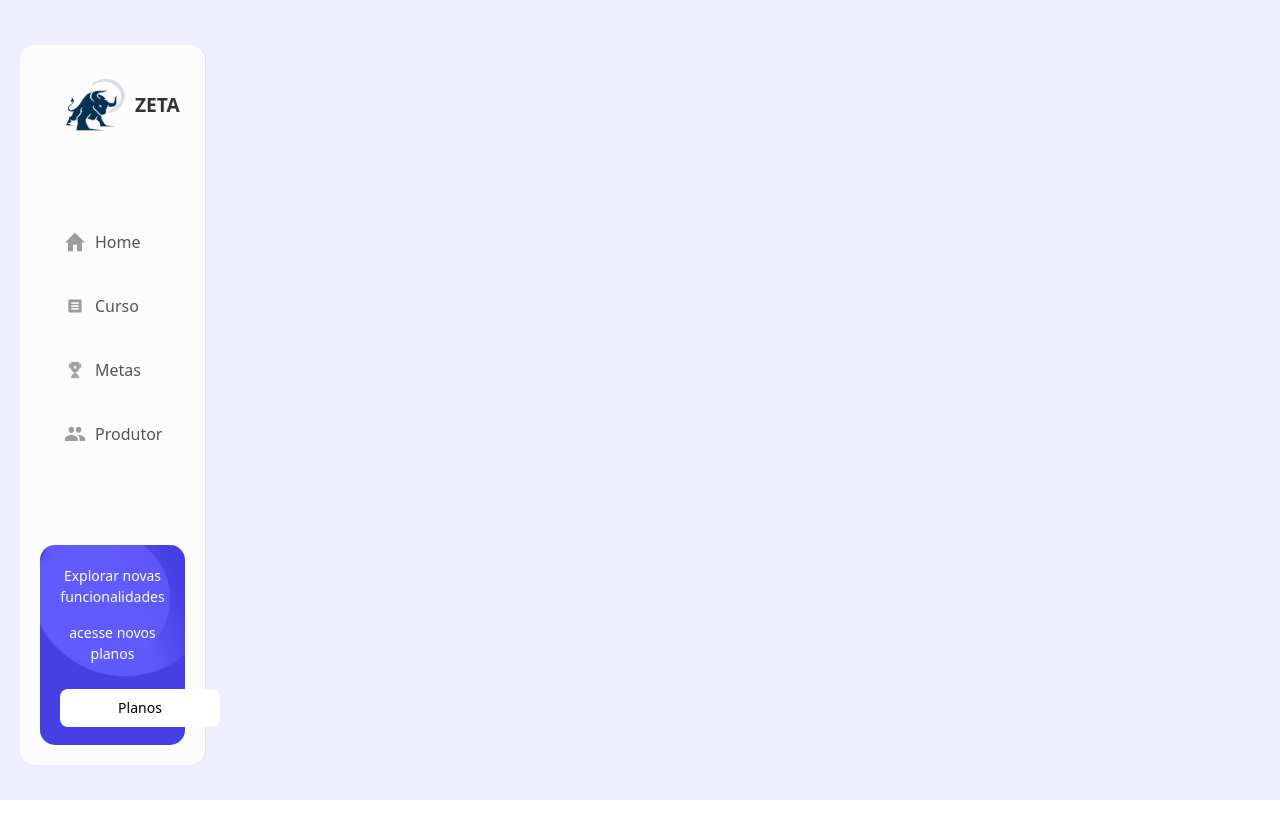
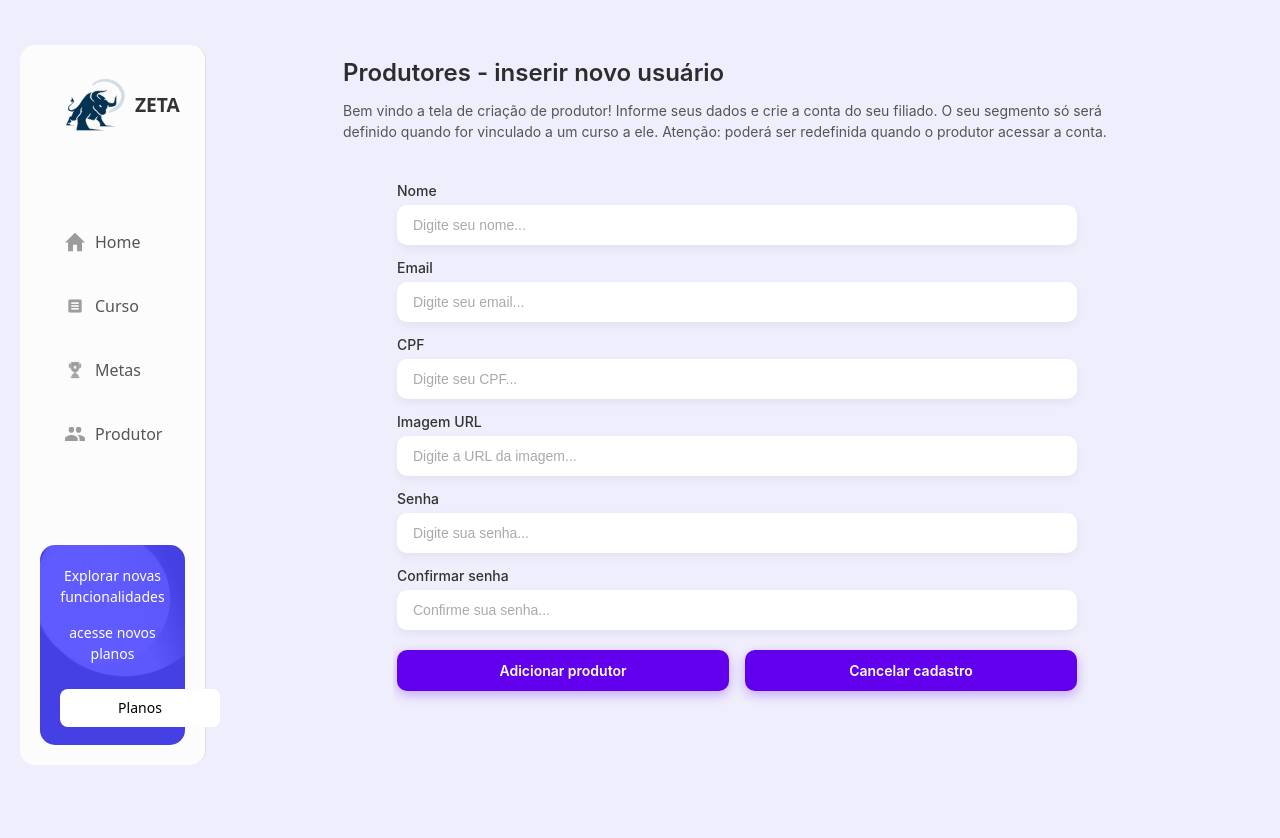
Before and after one commit to ZETA-Inter/Zeta-Web-Site, a React (Vite) app: page /worker/create in a window 1280 px wide. Before the commit the page ends 800 px from the top, so only its background shows below. Built offline with nearby package versions, Linux system fonts and the light colour scheme.

Commit message:
feat: Screen create worker

```diff
--- a/src/App.jsx
+++ b/src/App.jsx
@@ -6,6 +6,7 @@ import Produtor from "./pages/Produtor/Produtor";
 import Curso from "./pages/Curso/Curso";
 import Metas from "./pages/Metas/Metas";
 import CreateMetas from "./pages/CreateMetas/CreateMetas"
+import CreateProdutor from "./pages/CreateProdutor/CreateProdutor";
 
 function App() {
   return (
@@ -20,6 +21,7 @@ function App() {
             <Route path="/metas" element={<Metas />} />
             <Route path="/produtor" element={<Produtor />} />
             <Route path="/metas/create/:goalId?" element={<CreateMetas />} />
+            <Route path="/worker/create" element={<CreateProdutor />} />
           </Routes>
         </div>
       </div>
--- /dev/null
+++ b/src/pages/CreateProdutor/CreateProdutor.jsx
@@ -0,0 +1,149 @@
+import React, { useState } from 'react';
+import { useParams, useNavigate } from 'react-router-dom';
+import workerService from '../../services/workerService';
+import styles from './CreateProdutor.module.css'; // O arquivo CSS Module
+
+const getInitialData = (key, defaultValue) => {
+    const saved = localStorage.getItem(key);
+    if (saved) {
+        return JSON.parse(saved);
+    }
+    return defaultValue;
+};
+
+function CreateProdutor() {
+    const { companyId } = useParams();
+    const navigate = useNavigate();
+
+    const [nome, setNome] = useState(getInitialData('produtor_nome', ''));
+    const [email, setEmail] = useState(getInitialData('produtor_email', ''));
+    const [cpf, setCpf] = useState(getInitialData('produtor_cpf', ''));
+    const [imgUrl, setImgUrl] = useState('');
+    const [senha, setSenha] = useState('');
+    const [confirmarSenha, setConfirmarSenha] = useState('');
+
+    const handleSubmit = async (e) => {
+        e.preventDefault();
+        if (senha !== confirmarSenha) {
+            alert("As senhas não coincidem!");
+            return;
+        }
+        try {
+            const newWorker = {
+                name: nome,
+                email: email,
+                cpf: cpf,
+                password: senha,
+                active: true
+            };
+            const createdWorker = await workerService.createWorker(newWorker);
+            alert(`Produtor ${createdWorker.name} criado com sucesso!`);
+
+
+            localStorage.removeItem('produtor_nome');
+            localStorage.removeItem('produtor_email');
+            localStorage.removeItem('produtor_cpf');
+
+            navigate(`/company/${companyId}/produtores`);
+
+        } catch (error) {
+            console.error("Erro ao criar produtor: ", error);
+            alert("Erro ao criar produtor. Por favor, tente novamente.");
+        }
+    };
+
+    const handleCancel = () => {
+        setNome('');
+        setEmail('');
+        setCpf('');
+        setSenha('');
+        setConfirmarSenha('');
+        navigate(-1);
+    };
+
+    return (
+        <main className={styles.mainContent}>
+            <header>
+                <h1>Produtores - inserir novo usuário</h1>
+                <p>Bem vindo a tela de criação de produtor! Informe seus dados e crie a conta do seu filiado. O seu segmento só será definido quando for vinculado a um curso a ele. Atenção: poderá ser redefinida quando o produtor acessar a conta.</p>
+            </header>
+
+            <form className={styles.createUserForm} onSubmit={handleSubmit}>
+                <div className={styles.formGroup}>
+                    <label htmlFor="nome">Nome</label>
+                    <input
+                        type="text"
+                        id="nome"
+                        placeholder="Digite seu nome..."
+                        value={nome}
+                        onChange={(e) => setNome(e.target.value)}
+                    />
+                </div>
+
+                <div className={styles.formGroup}>
+                    <label htmlFor="email">Email</label>
+                    <input
+                        type="email"
+                        id="email"
+                        placeholder="Digite seu email..."
+                        value={email}
+                        onChange={(e) => setEmail(e.target.value)}
+                    />
+                </div>
+
+                <div className={styles.formGroup}>
+                    <label htmlFor="cpf">CPF</label>
+                    <input
+                        type="text"
+                        id="cpf"
+                        placeholder="Digite seu CPF..."
+                        value={cpf}
+                        onChange={(e) => setCpf(e.target.value)}
+                    />
+                </div>
+
+                <div className={styles.formGroup}>
+                    <label htmlFor="imgUrl">Imagem URL</label>
+                    <input
+                        type="text"
+                        id="imgUrl"
+                        placeholder="Digite a URL da imagem..."
+                        value={imgUrl}
+                        onChange={(e) => setImgUrl(e.target.value)}
+                    />
+                </div>
+
+                <div className={styles.formGroup}>
+                    <label htmlFor="senha">Senha</label>
+                    <input
+                        type="password"
+                        id="senha"
+                        placeholder="Digite sua senha..."
+                        value={senha}
+                        onChange={(e) => setSenha(e.target.value)}
+                    />
+                </div>
+
+                <div className={styles.formGroup}>
+                    <label htmlFor="confirmar-senha">Confirmar senha</label>
+                    <input
+                        type="password"
+                        id="confirmar-senha"
+                        placeholder="Confirme sua senha..."
+                        value={confirmarSenha}
+                        onChange={(e) => setConfirmarSenha(e.target.value)}
+                    />
+                </div>
+
+                <div className={styles.formActions}>
+                    <button type="submit" className={styles.btnPrimary}>Adicionar produtor</button>
+                    <button type="button" className={`${styles.btn} ${styles.btnSecondary}`} onClick={handleCancel}>
+                        Cancelar cadastro
+                    </button>
+                </div>
+            </form>
+        </main>
+    );
+}
+
+export default CreateProdutor;
--- /dev/null
+++ b/src/pages/CreateProdutor/CreateProdutor.module.css
@@ -0,0 +1,127 @@
+.mainContent {
+    min-height: 100vh;
+    padding: 24px 20px;
+    box-sizing: border-box;
+    display: flex;
+    flex-direction: column;
+    align-items: center;
+    font-family: -apple-system, BlinkMacSystemFont, 'Segoe UI', Roboto, 'Helvetica Neue', Arial, sans-serif;
+}
+
+.mainContent header {
+    width: 100%;
+    max-width: 800px;
+    margin-bottom: 24px;
+    text-align: left;
+    flex-shrink: 0;
+}
+
+.mainContent header h1 {
+    font-size: 24px;
+    font-weight: 600;
+    color: #2d2d2d;
+    margin-bottom: 12px;
+}
+
+.mainContent header p {
+    font-size: 14px;
+    color: #555;
+    line-height: 1.5;
+}
+
+.createUserForm {
+    width: 100%;
+    max-width: 700px;
+    max-height: calc(150vh - 280px);
+    overflow-y: auto;
+    padding-bottom: 24px;
+    box-sizing: border-box;
+    scrollbar-width: none;
+    -ms-overflow-style: none;
+    padding-right: 16px;
+    padding-left: 4px;
+}
+.createUserForm::-webkit-scrollbar {
+    display: none;
+}
+
+.formGroup {
+    margin-bottom: 12px;
+}
+
+.formGroup label {
+    display: block;
+    font-size: 14px;
+    font-weight: 500;
+    color: #333;
+    margin-bottom: 4px;
+}
+
+.formGroup input {
+    width: 100%;
+    padding: 12px 16px;
+    font-size: 14px;
+    color: #333;
+    background-color: #ffffff;
+    border: none;
+    border-radius: 10px;
+    box-shadow: 0 4px 10px rgba(0, 0, 0, 0.05);
+    box-sizing: border-box;
+}
+
+.formGroup input::placeholder {
+    color: #aaa;
+}
+
+.formGroup input:focus,
+.formGroup input:focus-visible {
+    outline: none;
+    box-shadow: 0 0 0 3px rgba(98, 0, 238, 0.3), 0 4px 10px rgba(0, 0, 0, 0.1);
+}
+
+.formActions {
+    display: flex;
+    flex-direction: row;
+    gap: 16px;
+    margin-top: 20px;
+}
+
+.btn {
+    flex: 1;
+    padding: 12px 16px;
+    font-size: 14px;
+    font-weight: 600;
+    border-radius: 10px;
+    cursor: pointer;
+    transition: all 0.2s ease;
+    text-align: center;
+    border: none;
+}
+
+.btnPrimary {
+    flex: 1;
+    padding: 12px 16px;
+    font-size: 14px;
+    font-weight: 600;
+    border-radius: 10px;
+    cursor: pointer;
+    transition: all 0.2s ease;
+    text-align: center;
+    background-color: #6200EE;
+    color: white;
+    border: none;
+    box-shadow: 0 4px 12px rgba(98, 0, 238, 0.3);
+}
+
+.btnSecondary {
+    background-color: #6200EE;
+    color: white;
+    box-shadow: 0 4px 12px rgba(98, 0, 238, 0.3);
+}
+
+.btnPrimary:hover,
+.btnSecondary:hover {
+    background-color: #5500d4;
+    box-shadow: 0 6px 16px rgba(98, 0, 238, 0.4);
+    transform: translateY(-2px);
+}
--- a/src/pages/Produtor/Produtor.jsx
+++ b/src/pages/Produtor/Produtor.jsx
@@ -1,8 +1,9 @@
-import React, {useMemo, useState, useEffect} from "react";
+import React, {useMemo, useState, useEffect } from "react";
 import styles from "./Produtor.module.css";
 import ProdutoresList from "../../components/ProdutoresList/ProdutoresList";
 import SegmentosList from "../../components/SegmentosList/SegmentosList";
 import WorkerService from "../../services/workerService"
+import { useNavigate } from "react-router-dom";
 
 const getInitialData = (key, defaultValue) => {
     const saved = localStorage.getItem(key);
@@ -13,6 +14,8 @@ const getInitialData = (key, defaultValue) => {
 }
 
 function Produtor() {
+
+  const navigate = useNavigate();
 
   const companyId = localStorage.getItem("companyId") || 1;
 
@@ -115,6 +118,10 @@ function Produtor() {
       fetchGoals();
     }, [workers]);
 
+    const handleAddWorkerClick = () => {
+      navigate('/worker/create');
+    };
+
 
   return (
     <main className={styles.ProdutorPage}>
@@ -176,7 +183,8 @@ function Produtor() {
             <p>Metas não concluídas: {metasStats.naoConcluidas}</p>
         </div>
 
-        <button className={styles.AddButton}>Adicionar produtor</button>
+        <button className={styles.AddButton}
+        onClick={handleAddWorkerClick}>Adicionar produtor</button>
 
       </aside>
     </main>
--- a/src/services/goalService.js
+++ b/src/services/goalService.js
@@ -1,6 +1,6 @@
 const token = "TokenUserZeta1234"
-// const postgres_url = "https://api-postgresql-zeta-fide.onrender.com"
-const postgres_url = "http://localhost:8080"
+const postgres_url = "https://api-postgresql-zeta-fide.onrender.com"
+// const postgres_url = "http://localhost:8080"
 
 async function listGoalsByCompanyId(companyId) {
   try {
--- a/src/services/programService.js
+++ b/src/services/programService.js
@@ -1,6 +1,6 @@
 const token = "TokenUserZeta1234"
-// const postgres_url = "https://api-postgresql-zeta-fide.onrender.com"
-const postgres_url = "http://localhost:8080"
+const postgres_url = "https://api-postgresql-zeta-fide.onrender.com"
+// const postgres_url = "http://localhost:8080"
 
 async function listAllPrograms() {
     try {
```
Also changed, not shown: src/pages/CreateMetas/CreateMetas.jsx (line endings or trailing spaces).
